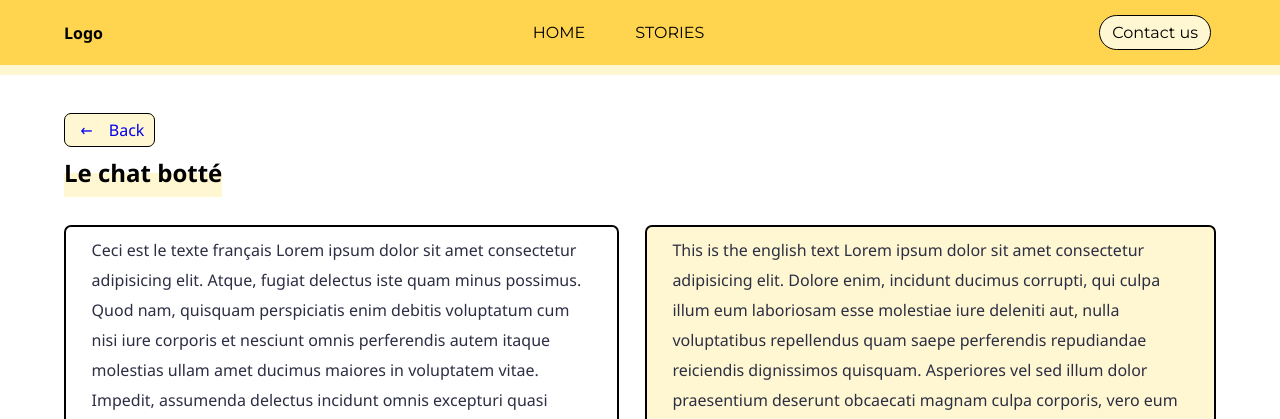
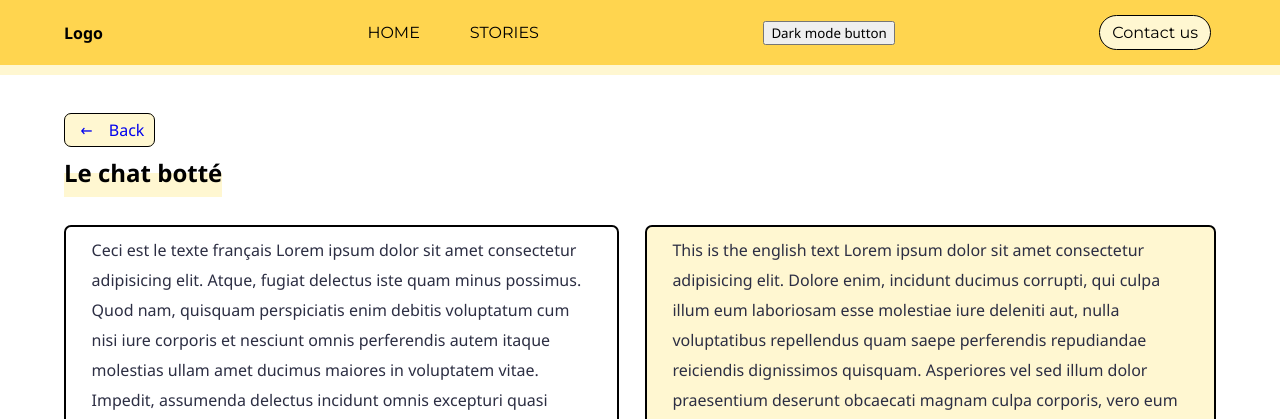
Before and after one commit to Sovima/stories-website, a Flask app: page /puss-in-boots in a window 1280 px wide. Shown: the top 419 px of the page. Run offline with Flask 2, Linux system fonts and the light colour scheme.

Commit message:
remove reference to old js

```diff
--- a/templates/index.html
+++ b/templates/index.html
@@ -39,6 +39,4 @@
     </form>
 </div>
 
-<script src="js/highlights.js"></script>
-
 {% endblock %}
--- a/templates/layout.html
+++ b/templates/layout.html
@@ -5,7 +5,7 @@
     <meta http-equiv="X-UA-Compatible" content="IE=edge">
     <title>My first webpage</title>
     <link rel="stylesheet" href={{css_link}}>
-    <link rel="stylesheet" href="/static/css/header.css">
+    <link id = "header-style" rel="stylesheet" href="/static/css/header.css">
 </head>
 <body>
     <header>
@@ -16,9 +16,11 @@
                 <a class="navlinks navbar" href="/stories"><li>STORIES</li></a>
             </ul>
         </nav>
+        <button id="light-dark-switch" class = "light"><span class="dot">Dark mode button</span></button>
         <a class="contact-us-link navbar" href="/#contact-section"><button class="contact-us">Contact us</button></a>
     </header>
     {% block body %}{% endblock %}
+    <script src="/static/js/dark-header.js"></script>
 
 </body>
 </html>
--- a/templates/puss-in-boots.html
+++ b/templates/puss-in-boots.html
@@ -27,6 +27,6 @@
     <div class="top-button">
         <a href=""></a>
     </div>
-    <script src="js/highlights.js"></script>
+    <script src="/static/js/highlights.js"></script>
 
 {% endblock %}
--- a/templates/stories.html
+++ b/templates/stories.html
@@ -38,6 +38,4 @@
     </div>
 </div>
 
-<script src="js/highlights.js"></script>
-
 {% endblock %}
```
